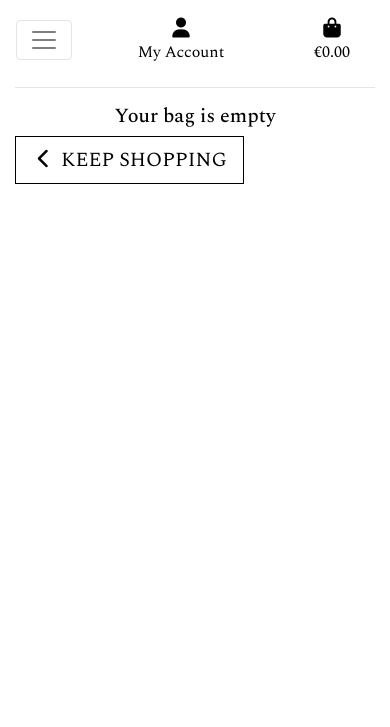
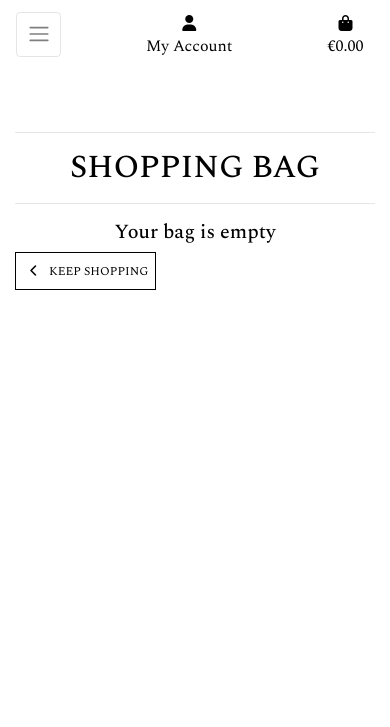
Before and after one commit to emalfiza/zootropolis-stars, a Django app: page /bag/ in a window 390 px wide. Shown: the top 727 px of the page. Run offline with Django 3.2, Linux system fonts and the light colour scheme; some libraries are stand-ins or nearby versions.

Commit message:
Add media query to make the responsiveness better

```diff
--- a/static/css/main.css
+++ b/static/css/main.css
@@ -5,6 +5,7 @@ html {
 body {
     background: url('/media/homepage-bg.jpg') no-repeat center center fixed;
     background-size: cover;
+    height: calc(100vh - 164px);
     color: #000;
     font-family: 'Spectral', sans-serif;
 }
@@ -43,10 +44,9 @@ awesome icon is used it will always stay perfectly centred and have a consistant
     background-color: rgba(0, 0, 0, 0.1);
 }
 
-@media only screen and (max-width: 992px) {
+@media only screen and (max-width: 991px) {
     .jumbotron {
         margin-top: 100px;;
-
     }
 }
 
@@ -243,3 +243,46 @@ awesome icon is used it will always stay perfectly centred and have a consistant
 .allauth-form-inner-content a {
     color: #17a2b8;
 }
+
+/* pad the top a bit when navbar is collapsed on mobile */
+@media (max-width: 991px) {
+    .header-container {
+        padding-top: 116px;
+    }
+
+    body {
+        height: calc(100vh - 116px);
+    }
+
+    .display-4.logo-font.text-black {
+        font-size: 2rem;
+    }
+
+    .nav-link {
+        padding: 0.15rem;
+    }
+
+    .nav-link i.fa-lg {
+        font-size: 1rem;
+    }
+
+    .navbar-toggler {
+        padding: .6rem .6rem;
+        font-size: 1rem;
+    }
+
+    .btn.btn-outline-black.rounded-0,
+    .btn.btn-black.rounded-0 {
+        padding: .375rem .375rem;
+    }
+
+    .btn.btn-outline-black.rounded-0.btn-lg,
+    .btn.btn-black.rounded-0.btn-lg {
+        padding: .375rem .375rem;
+        font-size: .75rem;
+    }
+
+    .increment-qty, .decrement-qty {
+        padding: .25rem .5rem !important;
+    }
+}
--- a/templates/base.html
+++ b/templates/base.html
@@ -103,6 +103,7 @@
 
     {% block page_header %}
     {% endblock page_header %}
+
     {% block content %}
     {% endblock %}
 
```
